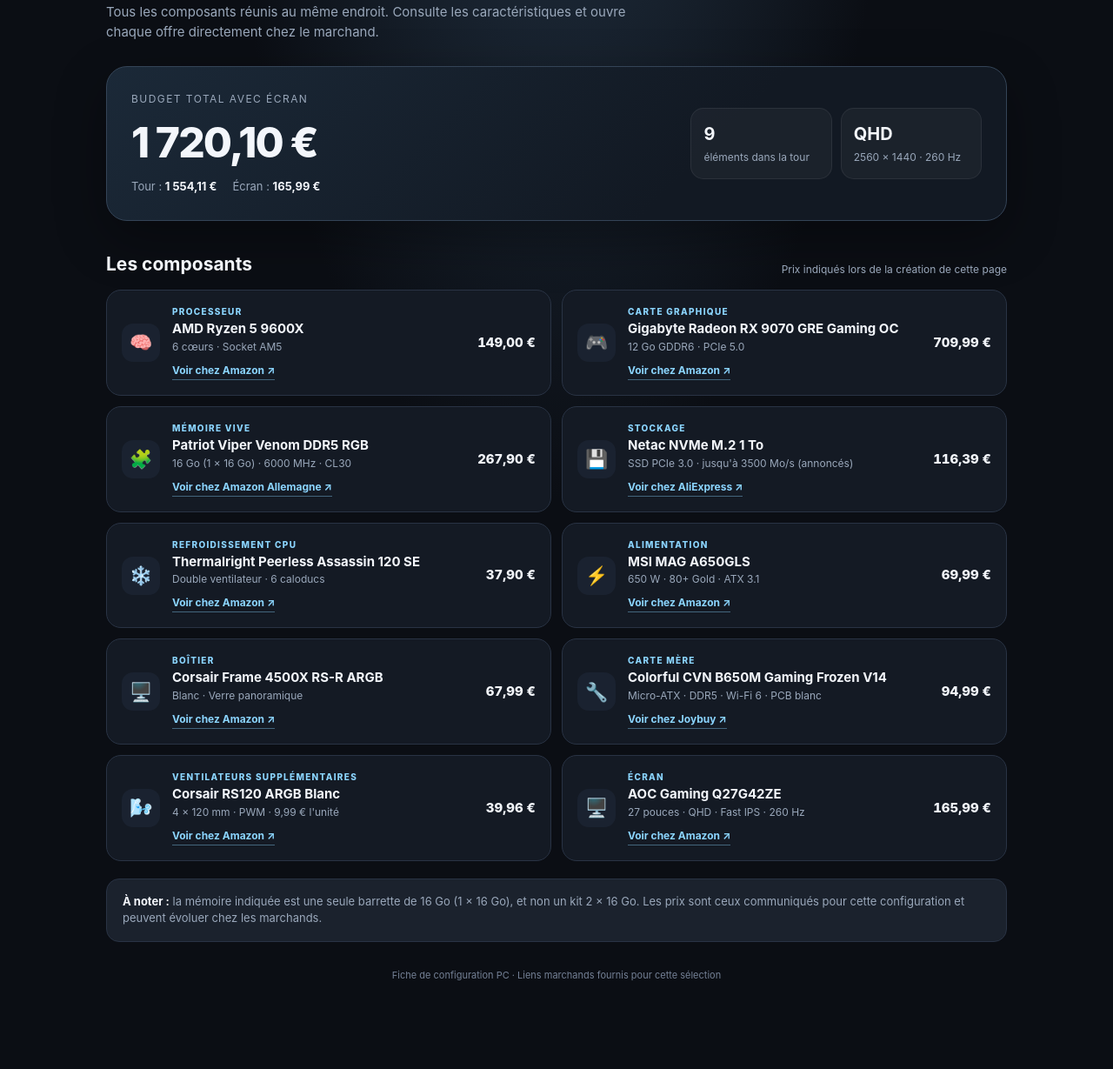
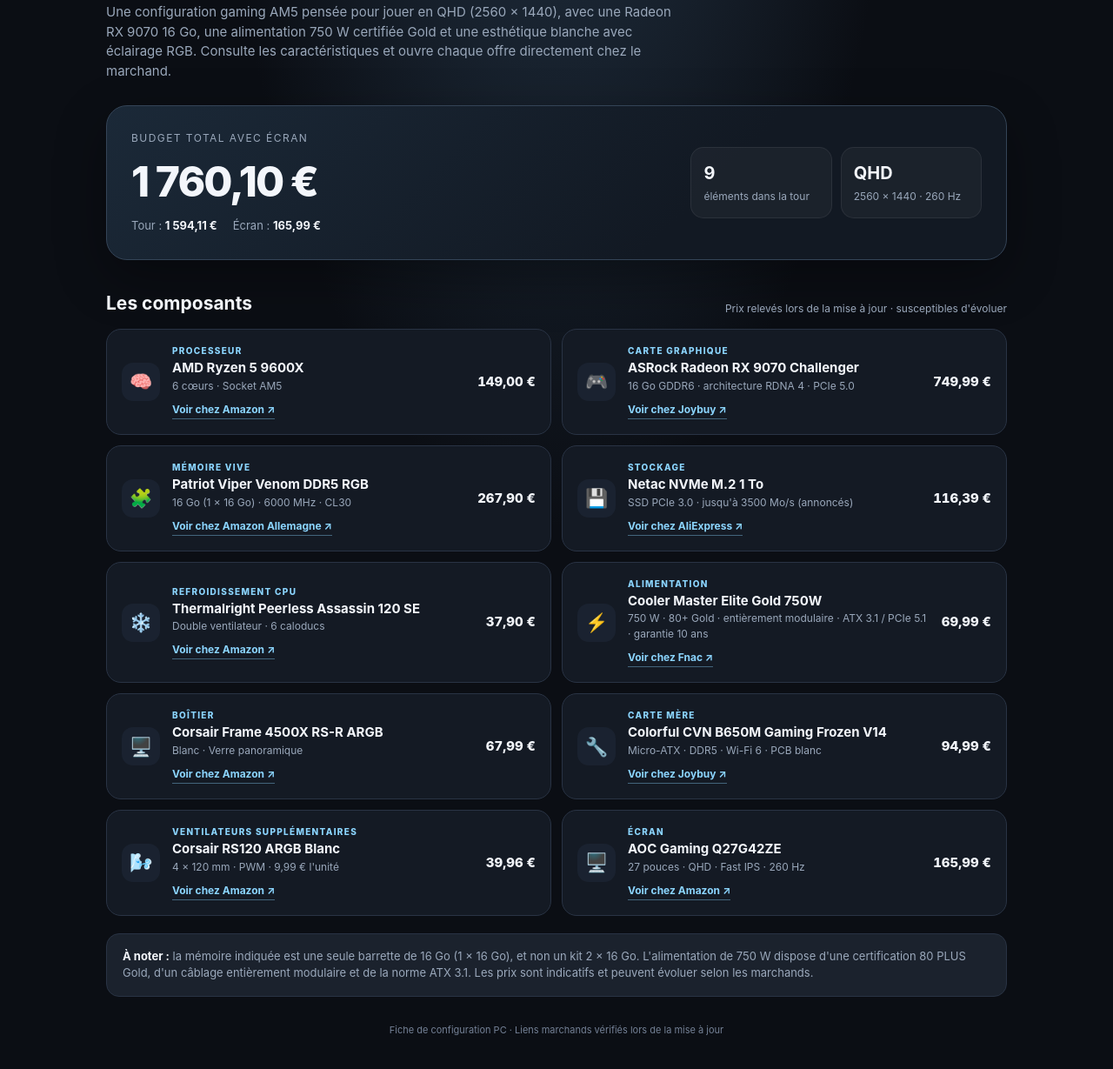
Before and after one commit to hugojoul1-oss/pc-gaming, a plain HTML site: page index.html in a window 1280 px wide. Shown: the part 225-1454 px from the top of the page at 87% size. Before the commit the page ends 1414 px from the top, so only its background shows below. Drawn offline with Linux system fonts and the light colour scheme.

Commit message:
Mise à jour GPU RX 9070 et alimentation Cooler Master 750W

```diff
--- a/index.html
+++ b/index.html
@@ -25,13 +25,13 @@ h1{font-size:clamp(32px,6vw,56px);line-height:1.02;letter-spacing:-.045em;margin
 <main class="wrap">
   <div class="top"><div class="brand">PC BUILD · 2026</div><div class="tag">Configuration gaming · Blanc & RGB</div></div>
   <h1>La configuration<br>Gaming.</h1>
-  <p class="intro">Tous les composants réunis au même endroit. Consulte les caractéristiques et ouvre chaque offre directement chez le marchand.</p>
+  <p class="intro">Une configuration gaming AM5 pensée pour jouer en QHD (2560 × 1440), avec une Radeon RX 9070 16 Go, une alimentation 750 W certifiée Gold et une esthétique blanche avec éclairage RGB. Consulte les caractéristiques et ouvre chaque offre directement chez le marchand.</p>
 
   <section class="hero">
     <div>
       <div class="total-label">Budget total avec écran</div>
-      <div class="total">1 720,10 €</div>
-      <div class="subtotals"><span>Tour : <b>1 554,11 €</b></span><span>Écran : <b>165,99 €</b></span></div>
+      <div class="total">1 760,10 €</div>
+      <div class="subtotals"><span>Tour : <b>1 594,11 €</b></span><span>Écran : <b>165,99 €</b></span></div>
     </div>
     <div class="stats">
       <div class="stat"><strong>9</strong><span>éléments dans la tour</span></div>
@@ -39,11 +39,11 @@ h1{font-size:clamp(32px,6vw,56px);line-height:1.02;letter-spacing:-.045em;margin
     </div>
   </section>
 
-  <div class="section-head"><h2>Les composants</h2><p>Prix indiqués lors de la création de cette page</p></div>
+  <div class="section-head"><h2>Les composants</h2><p>Prix relevés lors de la mise à jour · susceptibles d'évoluer</p></div>
   <section class="grid">
     <article class="item"><div class="icon">🧠</div><div class="details"><div class="category">Processeur</div><div class="name">AMD Ryzen 5 9600X</div><div class="spec">6 cœurs · Socket AM5</div><a class="buy" href="https://www.amazon.fr/AMD-9600X-Processor-Integrated-Frequency/dp/B0D6NN6TM7" target="_blank" rel="noopener">Voir chez Amazon ↗</a></div><div class="price">149,00 €</div></article>
 
-    <article class="item"><div class="icon">🎮</div><div class="details"><div class="category">Carte graphique</div><div class="name">Gigabyte Radeon RX 9070 GRE Gaming OC</div><div class="spec">12 Go GDDR6 · PCIe 5.0</div><a class="buy" href="https://www.amazon.fr/-/en/GIGABYTE-Radeon-9070-Gaming-PCI/dp/B0H2W524DW" target="_blank" rel="noopener">Voir chez Amazon ↗</a></div><div class="price">709,99 €</div></article>
+    <article class="item"><div class="icon">🎮</div><div class="details"><div class="category">Carte graphique</div><div class="name">ASRock Radeon RX 9070 Challenger</div><div class="spec">16 Go GDDR6 · architecture RDNA 4 · PCIe 5.0</div><a class="buy" href="https://www.joybuy.fr/dp/carte-graphique-asrock-rx-9070-challenger/100019885132280" target="_blank" rel="noopener">Voir chez Joybuy ↗</a></div><div class="price">749,99 €</div></article>
 
     <article class="item"><div class="icon">🧩</div><div class="details"><div class="category">Mémoire vive</div><div class="name">Patriot Viper Venom DDR5 RGB</div><div class="spec">16 Go (1 × 16 Go) · 6000 MHz · CL30</div><a class="buy" href="https://www.amazon.de/dp/B0DJ1W694Y?_encoding=UTF8&th=1" target="_blank" rel="noopener">Voir chez Amazon Allemagne ↗</a></div><div class="price">267,90 €</div></article>
 
@@ -51,7 +51,7 @@ h1{font-size:clamp(32px,6vw,56px);line-height:1.02;letter-spacing:-.045em;margin
 
     <article class="item"><div class="icon">❄️</div><div class="details"><div class="category">Refroidissement CPU</div><div class="name">Thermalright Peerless Assassin 120 SE</div><div class="spec">Double ventilateur · 6 caloducs</div><a class="buy" href="https://www.amazon.fr/-/en/Thermalright-Peerless-Assassin-TL-C12C-Technology/dp/B09NSTR7JZ/" target="_blank" rel="noopener">Voir chez Amazon ↗</a></div><div class="price">37,90 €</div></article>
 
-    <article class="item"><div class="icon">⚡</div><div class="details"><div class="category">Alimentation</div><div class="name">MSI MAG A650GLS</div><div class="spec">650 W · 80+ Gold · ATX 3.1</div><a class="buy" href="https://www.amazon.fr/-/en/MSI-compatible-dual-color-connector-embossed/dp/B0BX6MTYSC" target="_blank" rel="noopener">Voir chez Amazon ↗</a></div><div class="price">69,99 €</div></article>
+    <article class="item"><div class="icon">⚡</div><div class="details"><div class="category">Alimentation</div><div class="name">Cooler Master Elite Gold 750W</div><div class="spec">750 W · 80+ Gold · entièrement modulaire · ATX 3.1 / PCIe 5.1 · garantie 10 ans</div><a class="buy" href="https://www.fnac.com/Alimentation-PC-modulaire-Cooler-Master-ELITE-GOLD-750W-80-PLUS-Gold-noir/a22715663/w-4" target="_blank" rel="noopener">Voir chez Fnac ↗</a></div><div class="price">69,99 €</div></article>
 
     <article class="item"><div class="icon">🖥️</div><div class="details"><div class="category">Boîtier</div><div class="name">Corsair Frame 4500X RS-R ARGB</div><div class="spec">Blanc · Verre panoramique</div><a class="buy" href="https://www.amazon.fr/-/en/CORSAIR-Frame-4500X-Panoramic-Medium/dp/B0FJ2PYLFB/" target="_blank" rel="noopener">Voir chez Amazon ↗</a></div><div class="price">67,99 €</div></article>
 
@@ -62,8 +62,8 @@ h1{font-size:clamp(32px,6vw,56px);line-height:1.02;letter-spacing:-.045em;margin
     <article class="item"><div class="icon">🖥️</div><div class="details"><div class="category">Écran</div><div class="name">AOC Gaming Q27G42ZE</div><div class="spec">27 pouces · QHD · Fast IPS · 260 Hz</div><a class="buy" href="https://www.amazon.fr/gp/product/B0F5BTTM66" target="_blank" rel="noopener">Voir chez Amazon ↗</a></div><div class="price">165,99 €</div></article>
   </section>
 
-  <div class="note"><strong>À noter :</strong> la mémoire indiquée est une seule barrette de 16 Go (1 × 16 Go), et non un kit 2 × 16 Go. Les prix sont ceux communiqués pour cette configuration et peuvent évoluer chez les marchands.</div>
-  <div class="footer">Fiche de configuration PC · Liens marchands fournis pour cette sélection</div>
+  <div class="note"><strong>À noter :</strong> la mémoire indiquée est une seule barrette de 16 Go (1 × 16 Go), et non un kit 2 × 16 Go. L'alimentation de 750 W dispose d'une certification 80 PLUS Gold, d'un câblage entièrement modulaire et de la norme ATX 3.1. Les prix sont indicatifs et peuvent évoluer selon les marchands.</div>
+  <div class="footer">Fiche de configuration PC · Liens marchands vérifiés lors de la mise à jour</div>
 </main>
 </body>
 </html>
```
